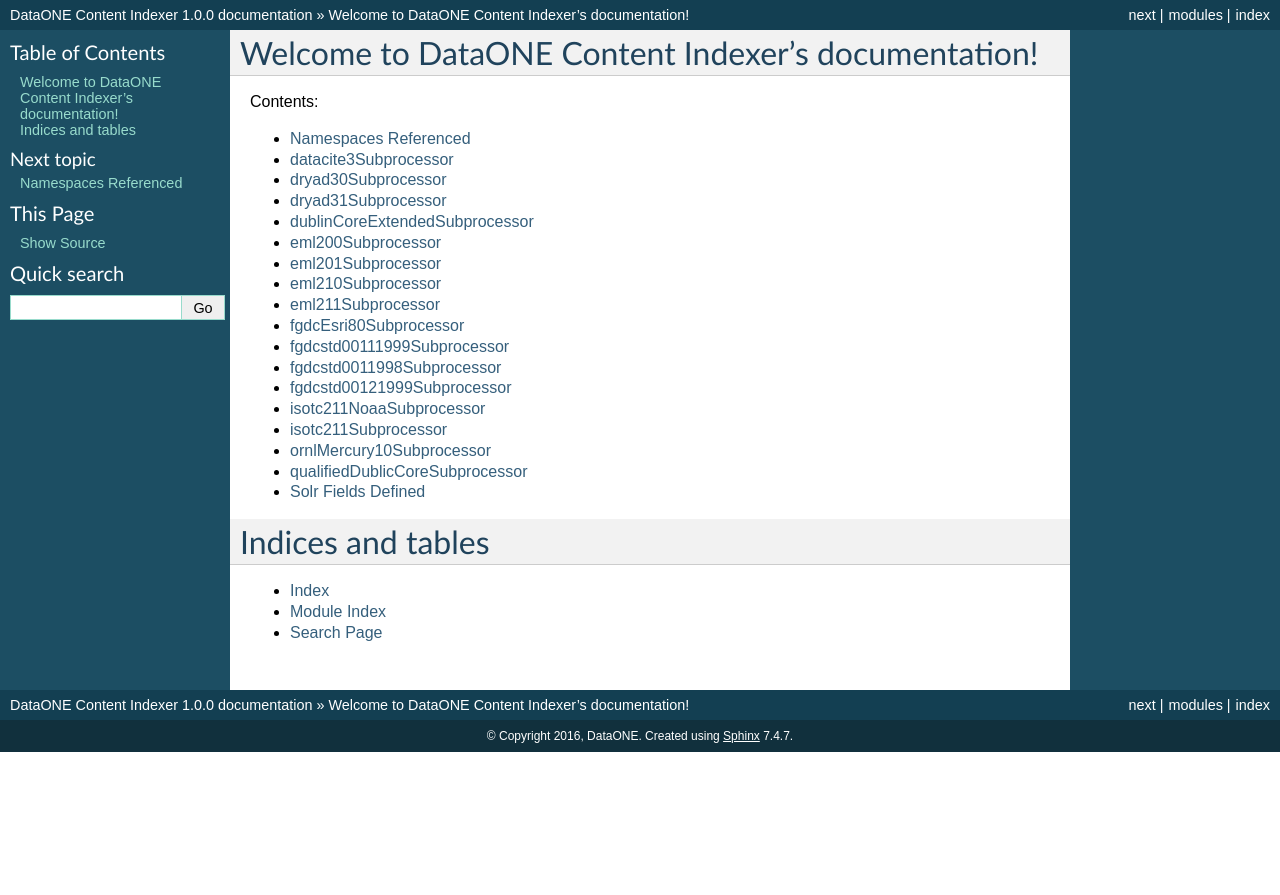
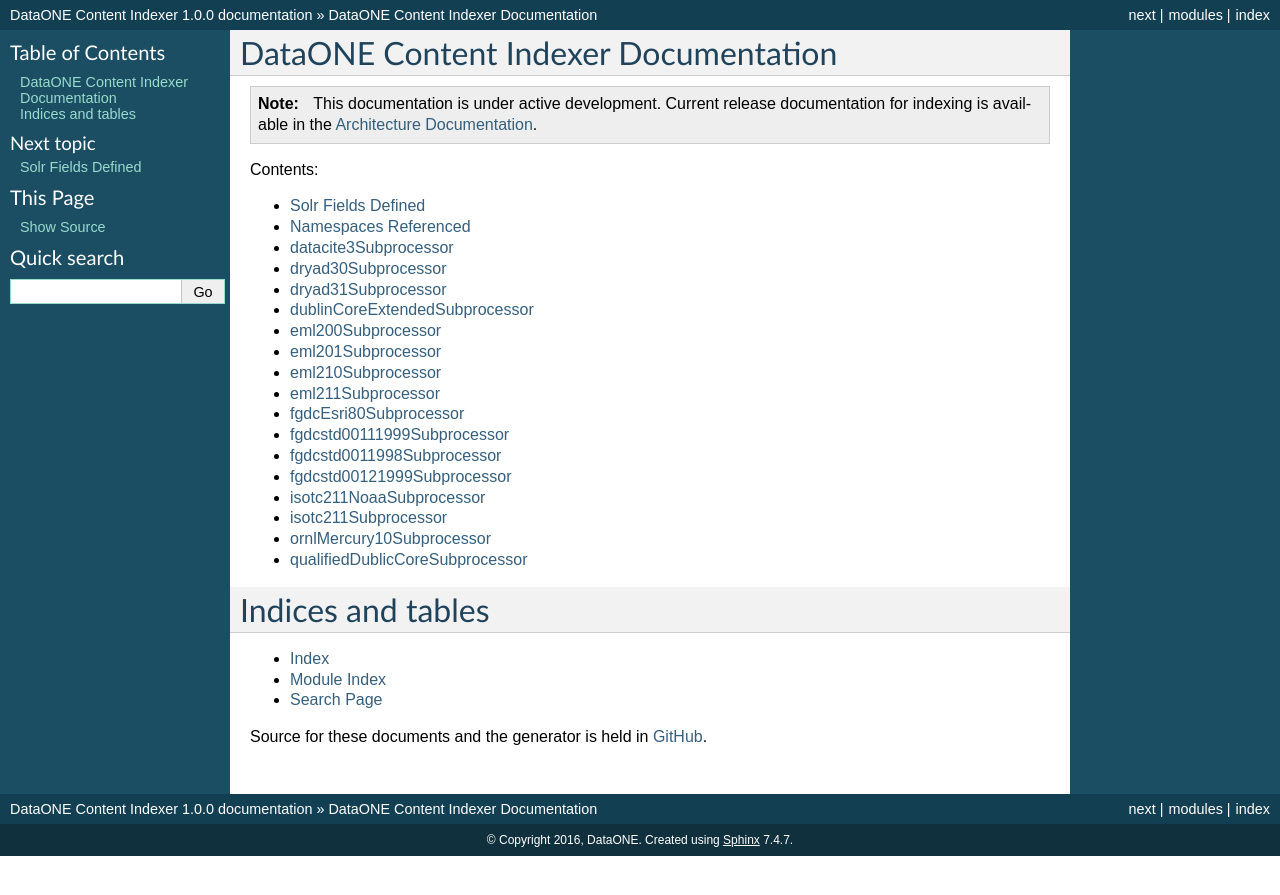
Before and after one commit to DataONEorg/indexer_documentation, a Sphinx documentation site: the page built from source/index.rst, in a window 1280 px wide. Shown: the top 895 px of the page. Built offline with Sphinx 7.4.7, drawn with Linux system fonts in a browser that asks for light colours.

Commit message:
Rearranging index page

```diff
--- a/idxprocdoc.py
+++ b/idxprocdoc.py
@@ -688,7 +688,7 @@
           fields = {}
           for field in subproc_instance.p['fields']:
             fields[field] = self.getBean(field)
-          dest = os.path.join(dest_folder, subproc + ".rst")
+          dest = os.path.join(dest_folder, "proc_" + subproc + ".rst")
           with codecs.open(dest, mode='wb', encoding='utf-8') as f_dest:
             f_dest.write( templates['subprocessor.rst']['template'].render( sp=subproc_instance, fields=fields ))
         print "=============="
--- a/source/index.rst
+++ b/source/index.rst
@@ -3,8 +3,13 @@
    You can adapt this file completely to your liking, but it should at least
    contain the root `toctree` directive.
 
-Welcome to DataONE Content Indexer's documentation!
-===================================================
+DataONE Content Indexer Documentation
+=====================================
+
+.. Note::
+
+   This documentation is under active development. Current release
+   documentation for indexing is available in the `Architecture Documentation <apidocs>`_.
 
 Contents:
 
@@ -12,7 +17,9 @@
    :maxdepth: 1
    :glob:
 
-   generated/*
+   generated/solr_schema
+   generated/namespaces
+   generated/proc_*
 
 
 Indices and tables
@@ -21,3 +28,9 @@
 * :ref:`genindex`
 * :ref:`modindex`
 * :ref:`search`
+
+Source for these documents and the generator is held in GitHub_.
+
+.. _apidocs: https://purl.dataone.org/architecture/design/SearchMetadata.html
+
+.. _GitHub: https://github.com/DataONEorg/indexer_documentation
```
